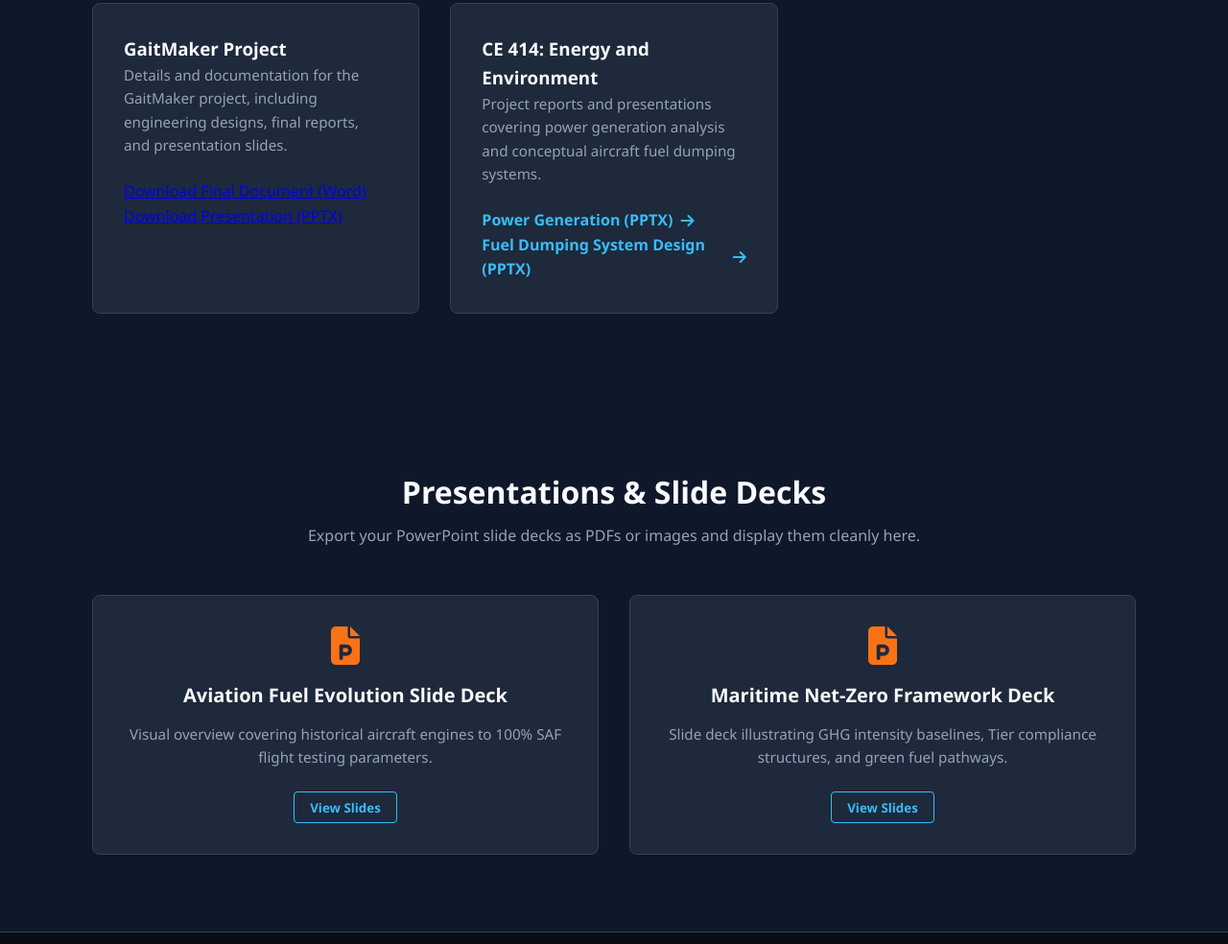
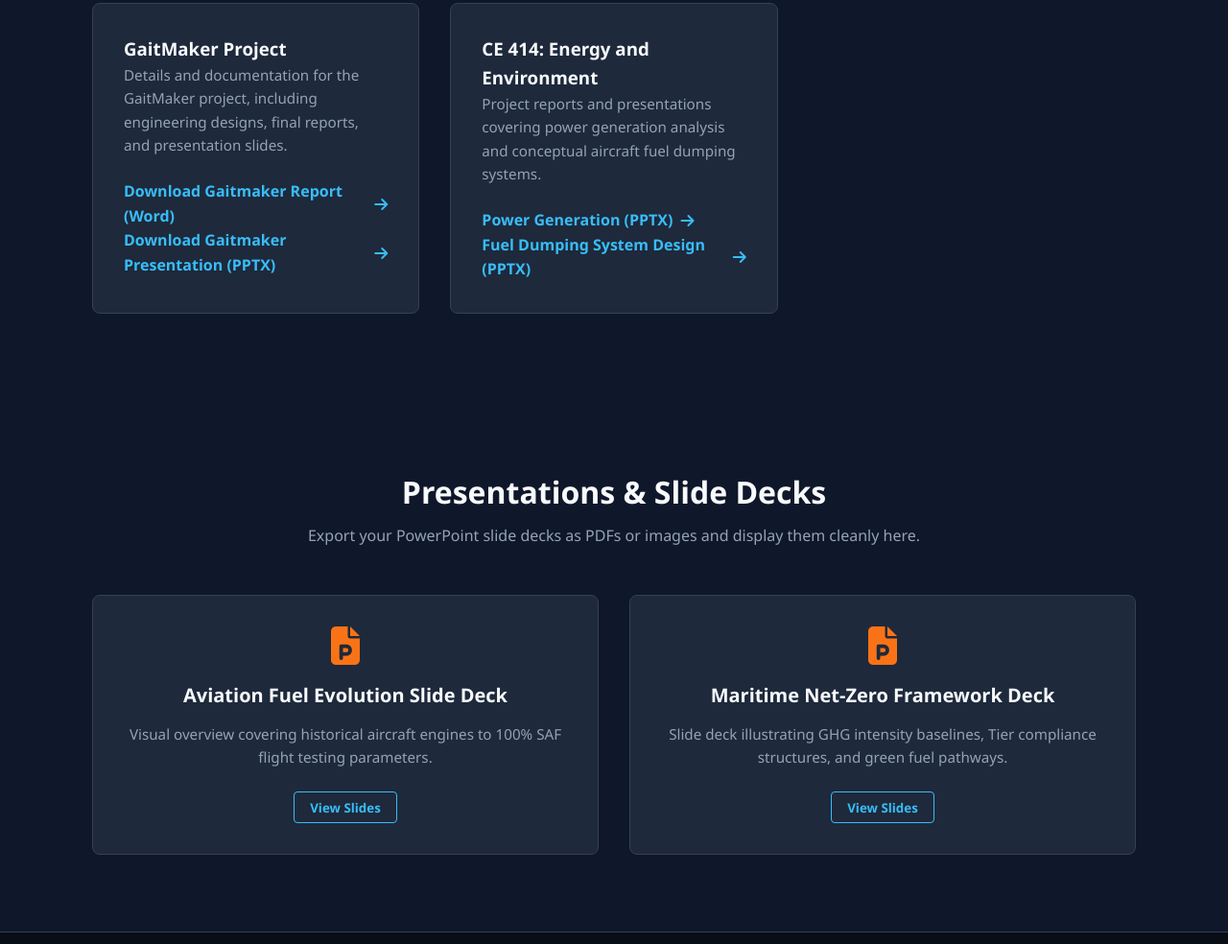
Before and after one commit to mkurni52/my-engineering-projects, a plain HTML site: page index.html in a window 1280 px wide. Shown: the part 1504-2488 px from the top of the page at 96% size. Drawn offline with Linux system fonts and the light colour scheme.

Commit message:
Update index.html

```diff
--- a/index.html
+++ b/index.html
@@ -82,11 +82,11 @@
                     <h3>GaitMaker Project</h3>
                     <p>Details and documentation for the GaitMaker project, including engineering designs, final reports, and presentation slides.</p>
                     <div class="project-links">
-                    <a href="https://github.com/mkurni52/my-engineering-projects/releases/download/1.0.0/Group1_Final_R1_2024.docx" download class="btn-download">
-                     Download Final Document (Word)
+                    <a href="https://github.com/mkurni52/my-engineering-projects/releases/download/1.0.0/Group1_Final_R1_2024.docx" download class="card-link">
+                     Download Gaitmaker Report (Word) <i class="fa-solid fa-arrow-right"></i>
                     </a>
-                    <a href="https://github.com/mkurni52/my-engineering-projects/releases/download/1.0.0/Final_Presentation.pptx" download class="btn-download">
-                     Download Presentation (PPTX)
+                    <a href="https://github.com/mkurni52/my-engineering-projects/releases/download/1.0.0/Final_Presentation.pptx" download class="card-link">
+                     Download Gaitmaker Presentation (PPTX) <i class="fa-solid fa-arrow-right"></i>
                     </a>
                     </div>
                  </div>
```
